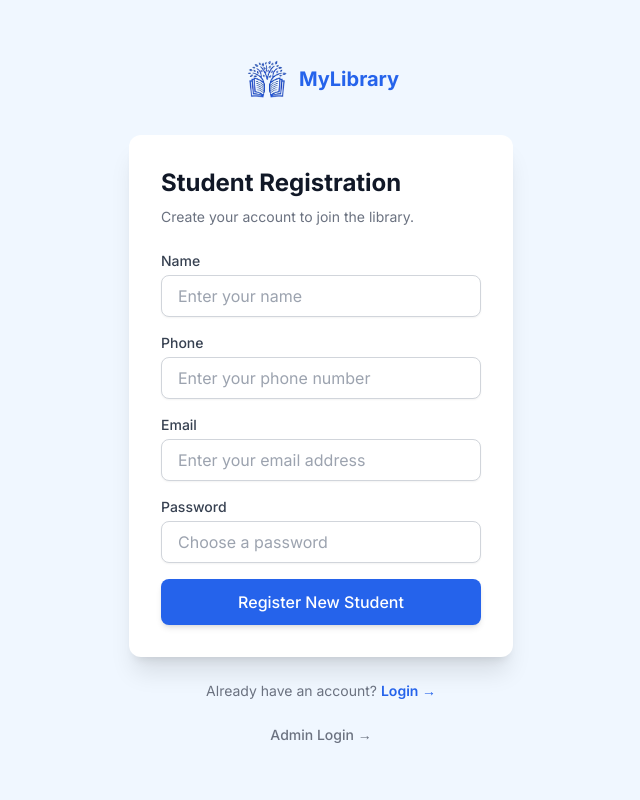
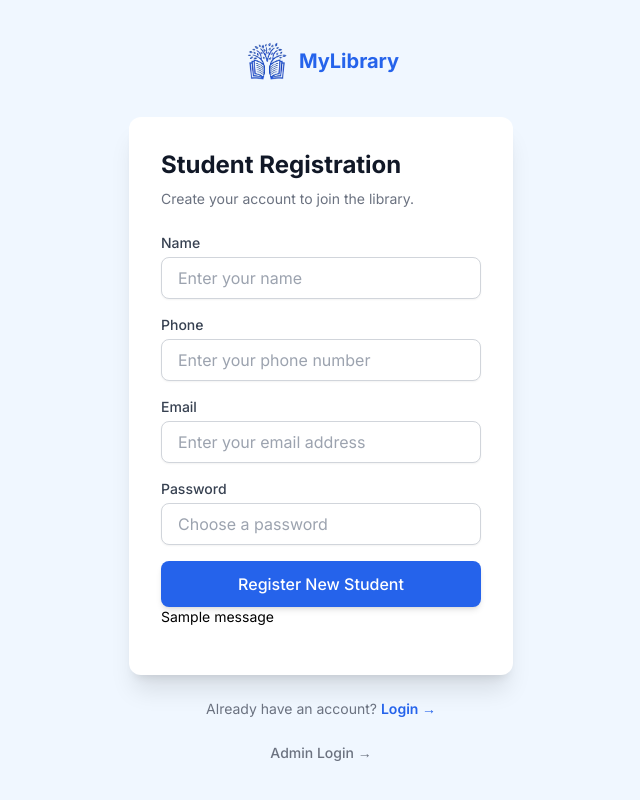
Before and after one commit to ShreyanshPadhiyar10/django-lms, a Django app: page /user_signup in a window 1280 px wide. Shown: the whole page, without its empty margins (319-959 px from the left). Run offline with Django 4.2, Linux system fonts and the light colour scheme; tables that the repository leaves empty hold one stand-in row (values such as "Sample post"); one stand-in notice (Sample message) is shown; some libraries are stand-ins or nearby versions.

Commit message:
added user signup logic

```diff
--- a/LMS/views.py
+++ b/LMS/views.py
@@ -1,13 +1,13 @@
 from django.shortcuts import render , redirect, get_object_or_404
-from library_db.models import Book, Genre, Language
+from library_db.models import Book, Genre, Language, User
+from django.db.models import Q
+from django.contrib import messages
 from django.core.paginator import Paginator
 from django.core.cache import cache
 from functools import reduce
 from django.http import JsonResponse
 from django.template.loader import render_to_string
-import re
 import pickle
-
 
 def home(request):
     return render(request, 'admin/dashboard.html')
@@ -180,6 +180,30 @@ def user_login(request):
     return render(request, 'auth/user_login.html')
 
 def user_signup(request):
+    if request.method == 'POST':
+        # Handle user signup logic here
+        name = request.POST.get('name')
+        phone = request.POST.get('phone')
+        email = request.POST.get('email')
+        password = request.POST.get('password')
+
+        if not (name and phone and email and password):
+            error_message = "All fields are required."
+            return render(request, 'auth/user_signup.html', {'error_message': error_message})
+
+        if User.objects.filter(Q(email = email) | Q(phone = phone)).exists():
+            error_message = "A user with this email or phone number already exists."
+            return render(request, 'auth/user_signup.html', {'error_message': error_message})
+
+        user = User.objects.create(
+            name = name,
+            phone = phone,
+            email = email,
+            password = password
+        )
+
+        messages.success(request, "Registration successful. You are now logged in.")
+        return redirect('userDashboard')
     return render(request, 'auth/user_signup.html')
 
 def admin_login(request):
--- a/templates/auth/user_signup.html
+++ b/templates/auth/user_signup.html
@@ -61,10 +61,11 @@
 
             <form
                 id="access-form"
-                onsubmit="handleSubmit(event)"
                 method="POST"
-                action="/student/signup"
+                action="{% url 'user_signup' %}"
             >
+                {% csrf_token %}
+
                 <div class="mb-4">
                     <label
                         for="name"
@@ -136,6 +137,14 @@
                     Register New Student
                 </button>
             </form>
+
+            {% if messages %}
+            <div class="mb-4">
+                {% for message in messages %}
+                <div class="text-sm {{ message.tags }}">{{ message }}</div>
+                {% endfor %}
+            </div>
+            {% endif %}
         </div>
 
         <div class="text-center mt-6 text-sm flex space-x-4">
```
Also changed, not shown: db.sqlite3.
